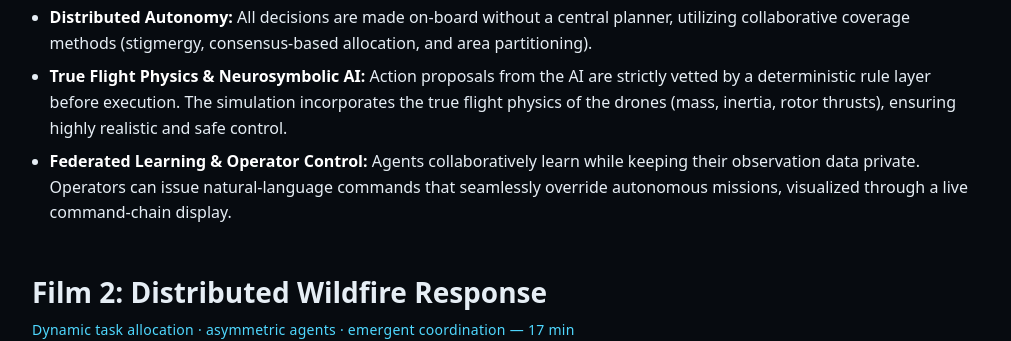
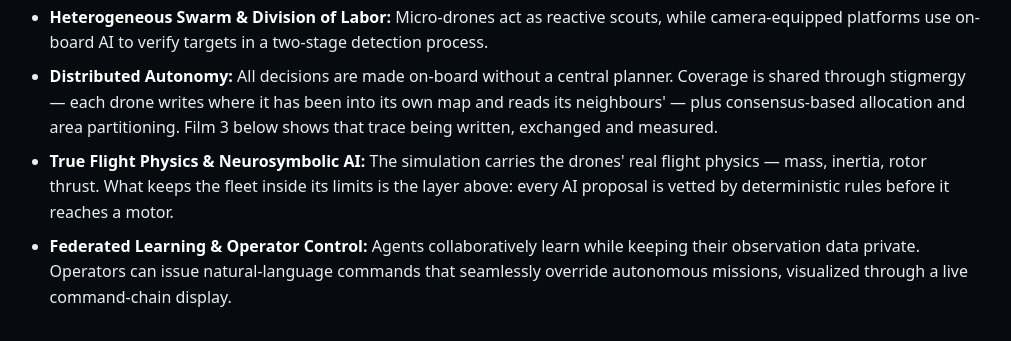
Before and after one commit to lololem/diamants-collab, a plain HTML site: page index.html in a window 1280 px wide. Shown: the part 2140-2481 px from the top of the page, without its empty margins (134-1145 px from the left). Drawn offline with Linux system fonts and the light colour scheme.

Commit message:
Player: safety comes from the rules, stigmergy explained where it is first used

```diff
--- a/index.html
+++ b/index.html
@@ -45,6 +45,7 @@
     <p class="kick">DIAMANTS · Mission System</p>
     <h1>Demonstration films</h1>
     <p class="lead">A heterogeneous drone swarm simulation — September 2026</p>
+    <p style="margin:0 0 14px;color:var(--muted);font-size:14px"><strong style="color:var(--text)">What it takes to run the code:</strong> Node 20 and a browser with WebGL — nothing else. A local model server is optional: with none reachable, the eleven drones still take off and explore, and the model field simply offers no suggestions. Checked on a fresh clone.</p>
     <div class="notice">
       <strong>Demonstration videos.</strong> Films 1, 2 and 3 were recorded from the current internal development version of DIAMANTS.
       <strong>The code published in the <a href="https://github.com/lololem/diamants-collab" style="color:inherit">diamants-collab</a> repository is not up to date</strong>
@@ -86,8 +87,8 @@
     <p class="intro">This scenario showcases a heterogeneous swarm operating within a fully decentralized architecture:</p>
     <ul>
       <li><strong>Heterogeneous Swarm &amp; Division of Labor:</strong> Micro-drones act as reactive scouts, while camera-equipped platforms use on-board AI to verify targets in a two-stage detection process.</li>
-      <li><strong>Distributed Autonomy:</strong> All decisions are made on-board without a central planner, utilizing collaborative coverage methods (stigmergy, consensus-based allocation, and area partitioning).</li>
-      <li><strong>True Flight Physics &amp; Neurosymbolic AI:</strong> Action proposals from the AI are strictly vetted by a deterministic rule layer before execution. The simulation incorporates the true flight physics of the drones (mass, inertia, rotor thrusts), ensuring highly realistic and safe control.</li>
+      <li><strong>Distributed Autonomy:</strong> All decisions are made on-board without a central planner. Coverage is shared through stigmergy — each drone writes where it has been into its own map and reads its neighbours' — plus consensus-based allocation and area partitioning. Film 3 below shows that trace being written, exchanged and measured.</li>
+      <li><strong>True Flight Physics &amp; Neurosymbolic AI:</strong> The simulation carries the drones' real flight physics — mass, inertia, rotor thrust. What keeps the fleet inside its limits is the layer above: every AI proposal is vetted by deterministic rules before it reaches a motor.</li>
       <li><strong>Federated Learning &amp; Operator Control:</strong> Agents collaboratively learn while keeping their observation data private. Operators can issue natural-language commands that seamlessly override autonomous missions, visualized through a live command-chain display.</li>
     </ul>
   </section>
```
